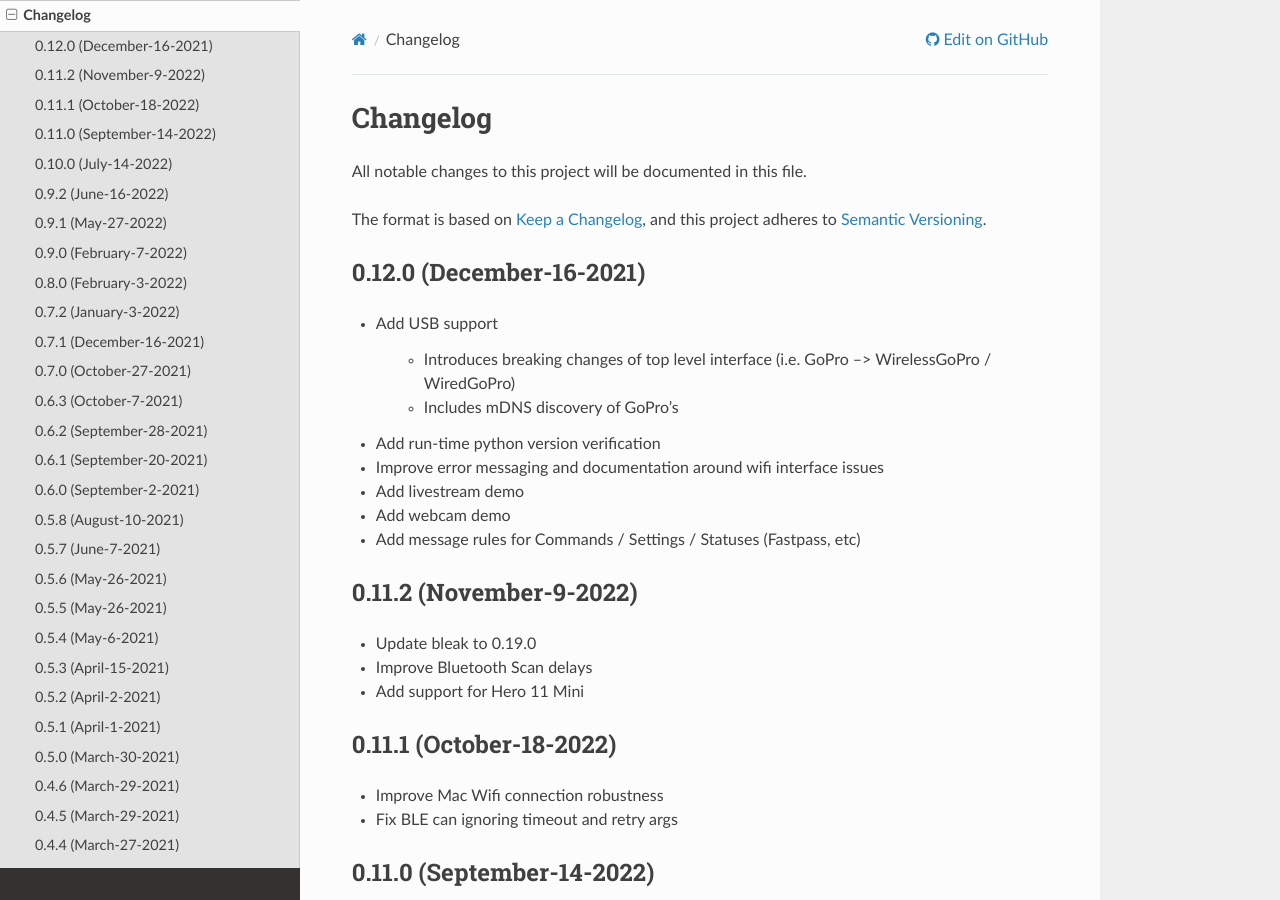
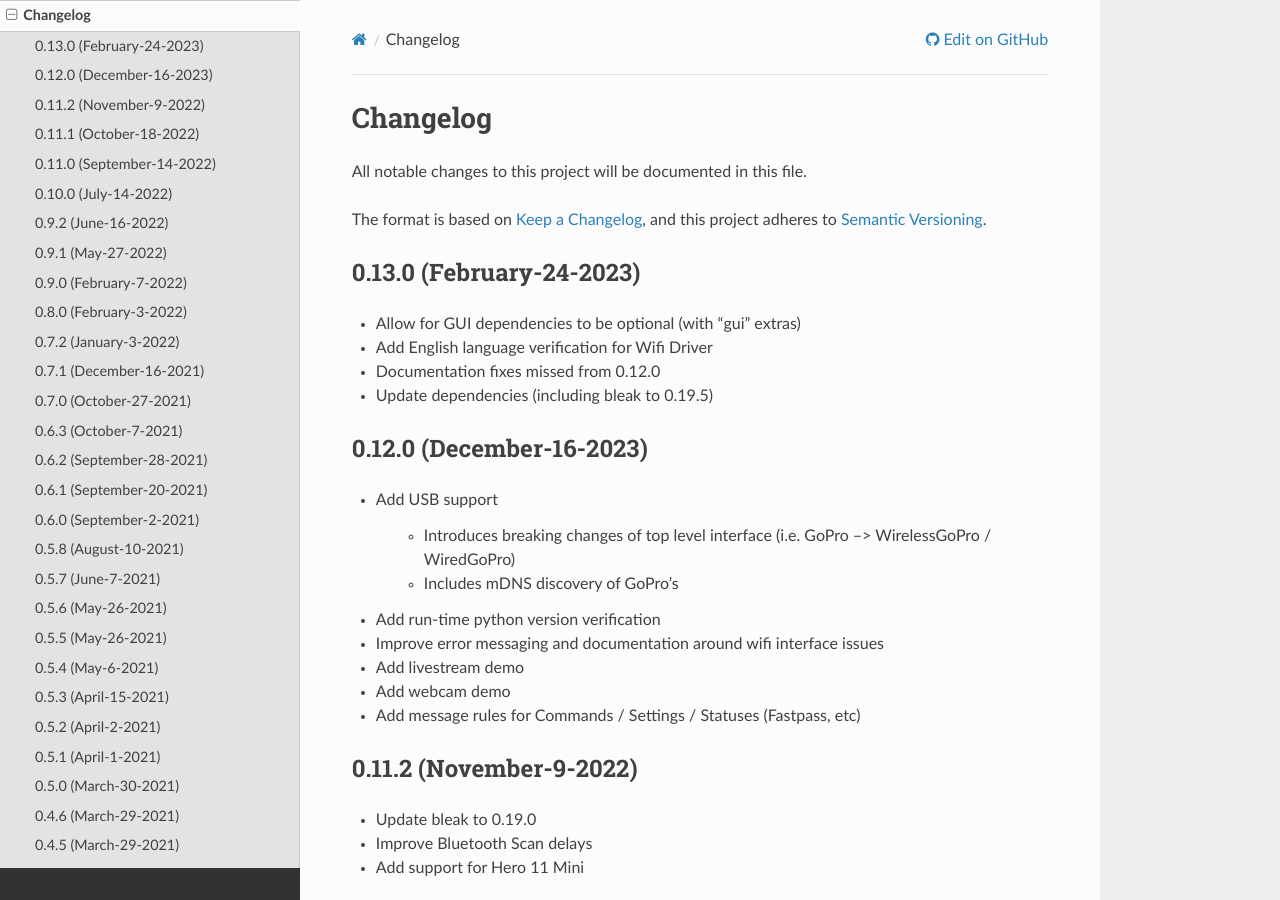
Before and after one commit to gopro/OpenGoPro, a Sphinx documentation site: the page built from demos/python/sdk_wireless_camera_control/docs/changelog.rst, in a window 1280 px wide and 900 px high. Built offline with Sphinx 7.4.7 and the Read the Docs theme 2.0.0, drawn with Linux system fonts in a browser that asks for light colours; the version number could not be read and is left out.

Commit message:
Update version

```diff
--- a/demos/python/sdk_wireless_camera_control/docs/changelog.rst
+++ b/demos/python/sdk_wireless_camera_control/docs/changelog.rst
@@ -9,7 +9,15 @@ All notable changes to this project will be documented in this file.
 The format is based on `Keep a Changelog <https://keepachangelog.com/en/1.0.0/>`_,
 and this project adheres to `Semantic Versioning <https://semver.org/spec/v2.0.0.html>`_.
 
-0.12.0 (December-16-2021)
+0.13.0 (February-24-2023)
+-------------------------
+
+* Allow for GUI dependencies to be optional (with "gui" extras)
+* Add English language verification for Wifi Driver
+* Documentation fixes missed from 0.12.0
+* Update dependencies (including bleak to 0.19.5)
+
+0.12.0 (December-16-2023)
 -------------------------
 * Add USB support
 
```
Also changed, not shown: 3 other files.
